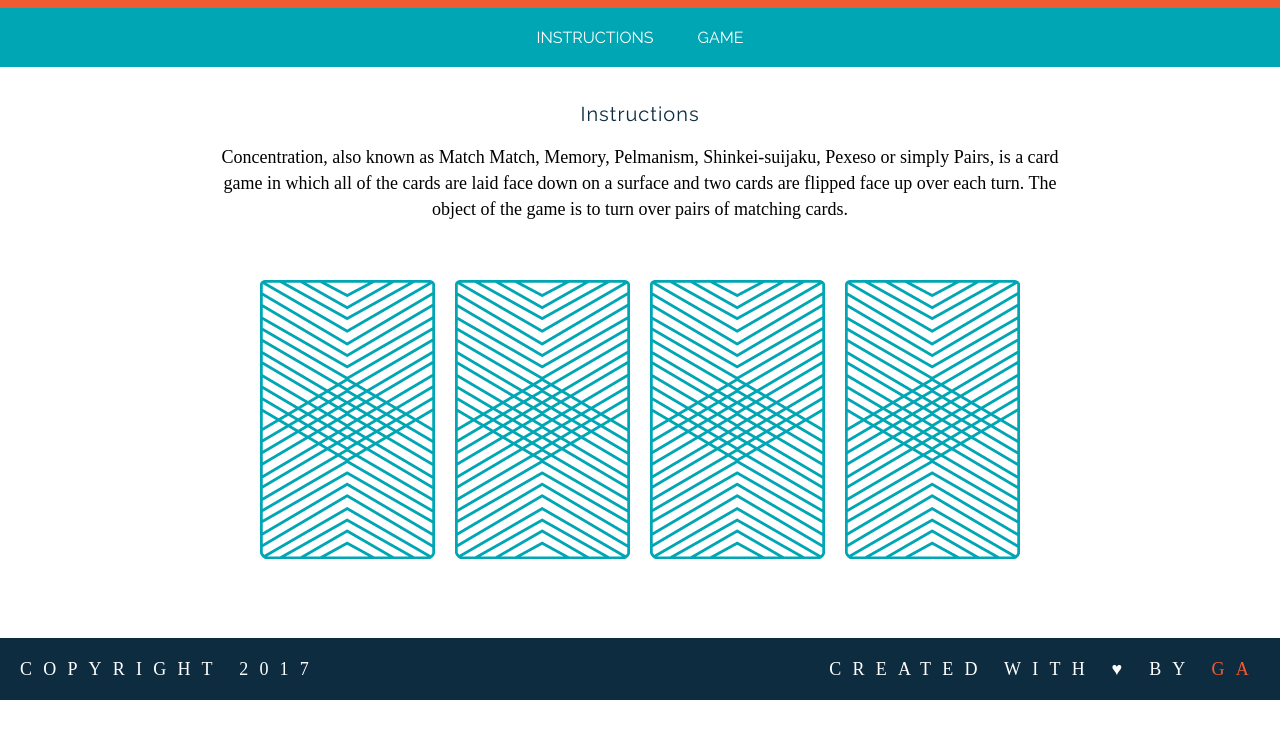
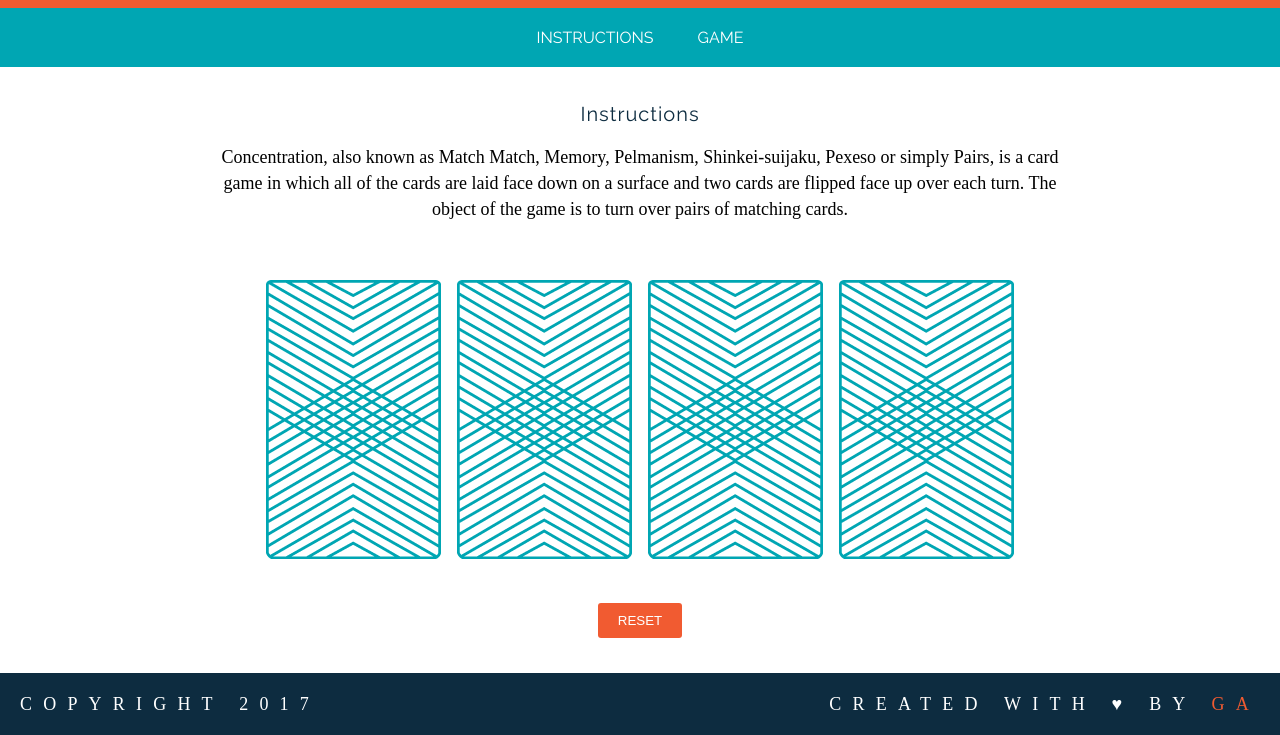
Before and after one commit to drifthair/wdi-fundamentals-memorygame, a plain HTML site: page memeory_game/index.html in a window 1280 px wide. Shown: the part 105-840 px from the top of the page. Before the commit the page ends 805 px from the top, so only its background shows below. Drawn offline with Linux system fonts and the light colour scheme; a web font is replaced by a local one.

Commit message:
created game logic

```diff
--- a/memeory_game/css/style.css
+++ b/memeory_game/css/style.css
@@ -91,3 +91,12 @@ footer {
 .name {
     color: #f15b31;
 }
+
+button {
+    background-color: #f15b31;
+    border: none;
+    border-radius: 3px;
+    padding: 10px 20px;
+    color: #ffffff;
+    text-transform: uppercase;
+}
--- a/memeory_game/index.html
+++ b/memeory_game/index.html
@@ -7,7 +7,6 @@
     <title>Memory Card Game</title>
     <link href="https://fonts.googleapis.com/css?family=Droid+Serif|Raleway:400,500,600,700" rel="stylesheet">
     <link href="css/style.css" rel="stylesheet" type="text/css">
-    <script src="js/main.js"></script>
 </head>
 
 <body>
@@ -23,17 +22,16 @@
         <h2 name="instruction">Instructions</h2>
         <p>Concentration, also known as Match Match, Memory, Pelmanism, Shinkei-suijaku, Pexeso or simply Pairs, is a card game in which all of the cards are laid face down on a surface and two cards are flipped face up over each turn. The object of the game is to turn over pairs of matching cards.</p>
 
-        <div name="game">
-            <img src="images/back.png" alt="Queen of Diamonds">
-            <img src="images/back.png" alt="Queen of Hearts">
-            <img src="images/back.png" alt="King of Diamonds">
-            <img src="images/back.png" alt="King of Hearts">
-        </div>
+        <div id="game-board" class="board clearfix"></div>
+
+        <button type="button" onclick="resetBoard();">Reset</button>
     </main>
 
     <footer class="clearfix">
         <p class="copyright">Copyright 2017</p>
         <p class="message">Created with &hearts; by <span class="name">GA</span></p>
     </footer>
+
+    <script src="js/main.js"></script>
 </body>
 </html>
--- a/memeory_game/js/main.js
+++ b/memeory_game/js/main.js
@@ -23,22 +23,48 @@ var cards = [
 
 var cardsInPlay = [];
 
-var checkForMatch = function() {
+var score = 0;
+
+var checkForMatch = function(id) {
+    if ( cardsInPlay.length > 1) {
         if ( cardsInPlay[0] === cardsInPlay[1] ) {
-        alert("You found a match!");
+            score +=1;
+            alert("You found a match! Your scrore is " + score);
+
         }
         else {
             alert("Sorry, try a again.");
         }
+    }
 };
 
-var flipCard = function(cardId) {
+var flipCard = function() {
+     var cardId = this.getAttribute('data-id');
      console.log("User flipped " + cards[cardId].rank);
      console.log(cards[cardId].cardImage);
+     this.setAttribute('src', cards[cardId].cardImage);
      console.log(cards[cardId].suit);
      cardsInPlay.push(cards[cardId].rank);
-    checkForMatch();
+     checkForMatch(cardId);
  };
 
-flipCard(0);
-flipCard(2);
+var createBoard = function() {
+    for ( var i = 0; i < cards.length; i++ ) {
+        var cardElement = document.createElement('img');
+        cardElement.setAttribute('src', '../images/back.png');
+        cardElement.setAttribute('data-id', i);
+        cardElement.addEventListener('click', flipCard);
+        document.getElementById('game-board').appendChild(cardElement);
+    }
+};
+
+var resetBoard = function() {
+    for ( var j = 0; j < document.getElementById('game-board').children.length; j++ ) {
+        var ele = document.querySelectorAll('img');
+        ele[j].setAttribute('src', '../images/back.png');
+
+        cardsInPlay.length = 0;
+    }
+}
+
+createBoard();
```
Also changed, not shown: memeory_game/images/king-of-diamonds.png (renamed from memeory_game/images/ding-of-diamonds.png). Lines whose indentation alone changed are shown as unchanged.
